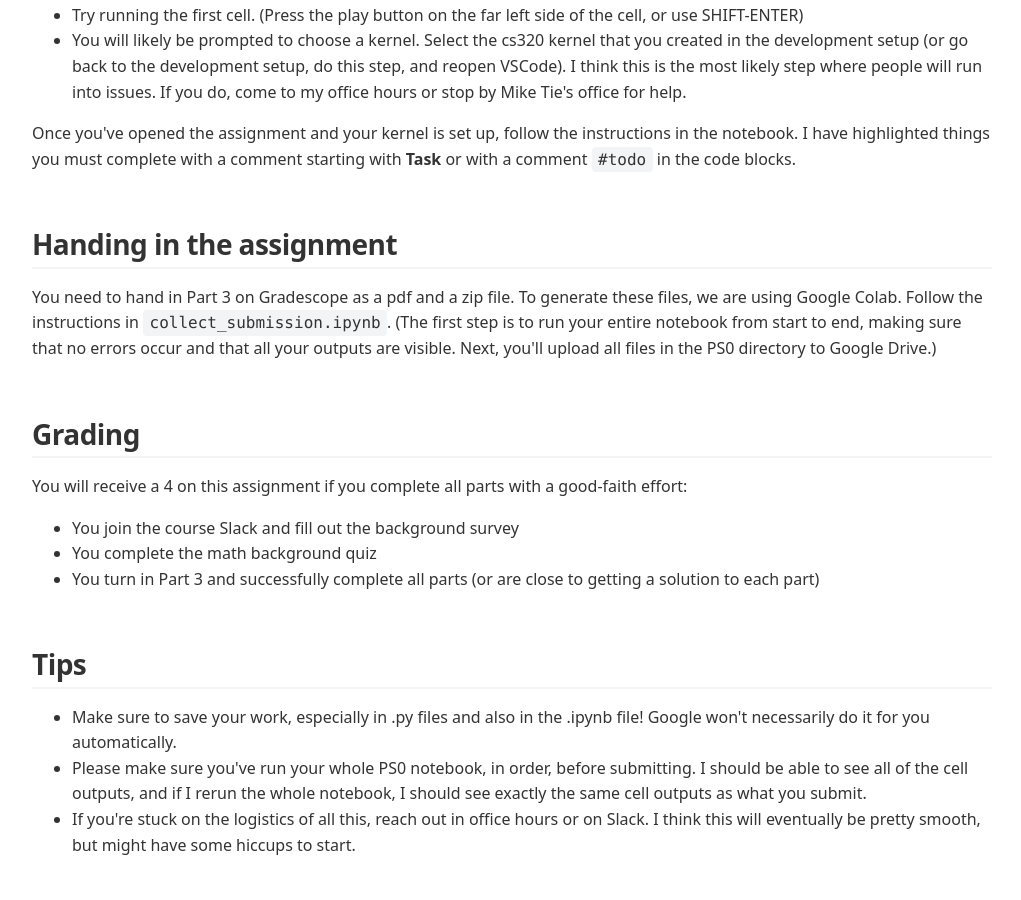
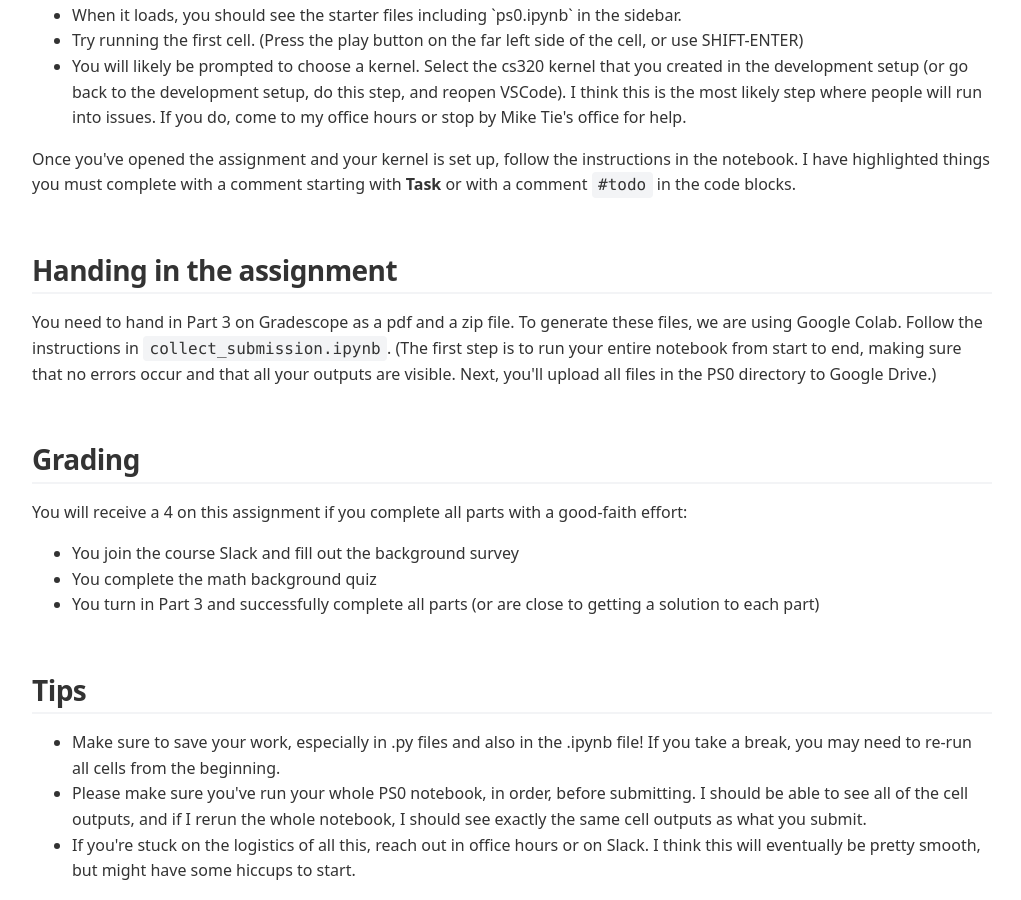
Before and after one commit to annapmeyer/annapmeyer.github.io, a Jekyll site: the page built from _pages/teaching/2026-1winter-cs320/assignments/ps0/ps0.html, in a window 1280 px wide and 900 px high, scrolled down 1569 px. Shown: the whole window, without its empty margins (128-1149 px from the left). Built offline with Jekyll 4.4.1, drawn with Linux system fonts in a browser that asks for light colours; before the commit the page ends 2443 px from its top, so only the background shows below that; some of the changed text lies outside the part shown.

Commit message:
update ps0

```diff
--- a/_pages/teaching/2026-1winter-cs320/assignments/ps0/ps0.html
+++ b/_pages/teaching/2026-1winter-cs320/assignments/ps0/ps0.html
@@ -225,7 +225,8 @@ Part 2, you are encouraged to consult outside materials, classmates, or Anna to
 <li><b><b>Log into Moodle:</b></b> log into our course Moodle page. Class materials, readings, and homework will be posted here.</li>
 <li><b><b>Log into the class Slack:</b></b>  We will use Slack for informal discussions and as the Q and A platform throughout the term.
 You can join <a href="https://join.slack.com/t/cs320-winter2026/shared_invite/zt-3kae6ez11-F6LM4Y0Z~wvwGGaYIk1beA">here</a>. Make
-sure to use your Carleton email to sign up. If you run into any problems, email Anna.</li>
+sure to use your Carleton email to sign up. If you run into any problems, email Anna. Once you join, introduce yourself to your
+classmates in the introductions channel.</li>
 <li><b><b>Fill out the <a href="https://docs.google.com/forms/d/e/1FAIpQLSfpyki2SXTW0oHKIffaJlAUA18ZR6SFkvWIA_i0reffL75I_g/viewform?usp=header">background survey</a></b></b>
 (please do this by Wednesday, if possible).</li>
 </ul>
@@ -330,7 +331,8 @@ You will receive a 4 on this assignment if you complete all parts with a good-fa
 <h2 id="org3d5c981">Tips</h2>
 <div class="outline-text-2" id="text-org3d5c981">
 <ul class="org-ul">
-<li>Make sure to save your work, especially in .py files and also in the .ipynb file! Google won't necessarily do it for you automatically.</li>
+<li> Make sure to save your work, especially in .py files and also in the .ipynb file! If you take a break, you may need to
+  re-run all cells from the beginning.</li>
 <li>Please make sure you've run your whole PS0 notebook, in order, before submitting. I should be able to see all of the cell outputs, and if I rerun the whole notebook, I should see exactly the same cell outputs as what you submit.</li>
 <li>If you're stuck on the logistics of all this, reach out in office hours or on Slack. I think this will eventually be pretty smooth, but might have some hiccups to start.</li>
 </ul>
```
Also changed, not shown: 1 other file.
